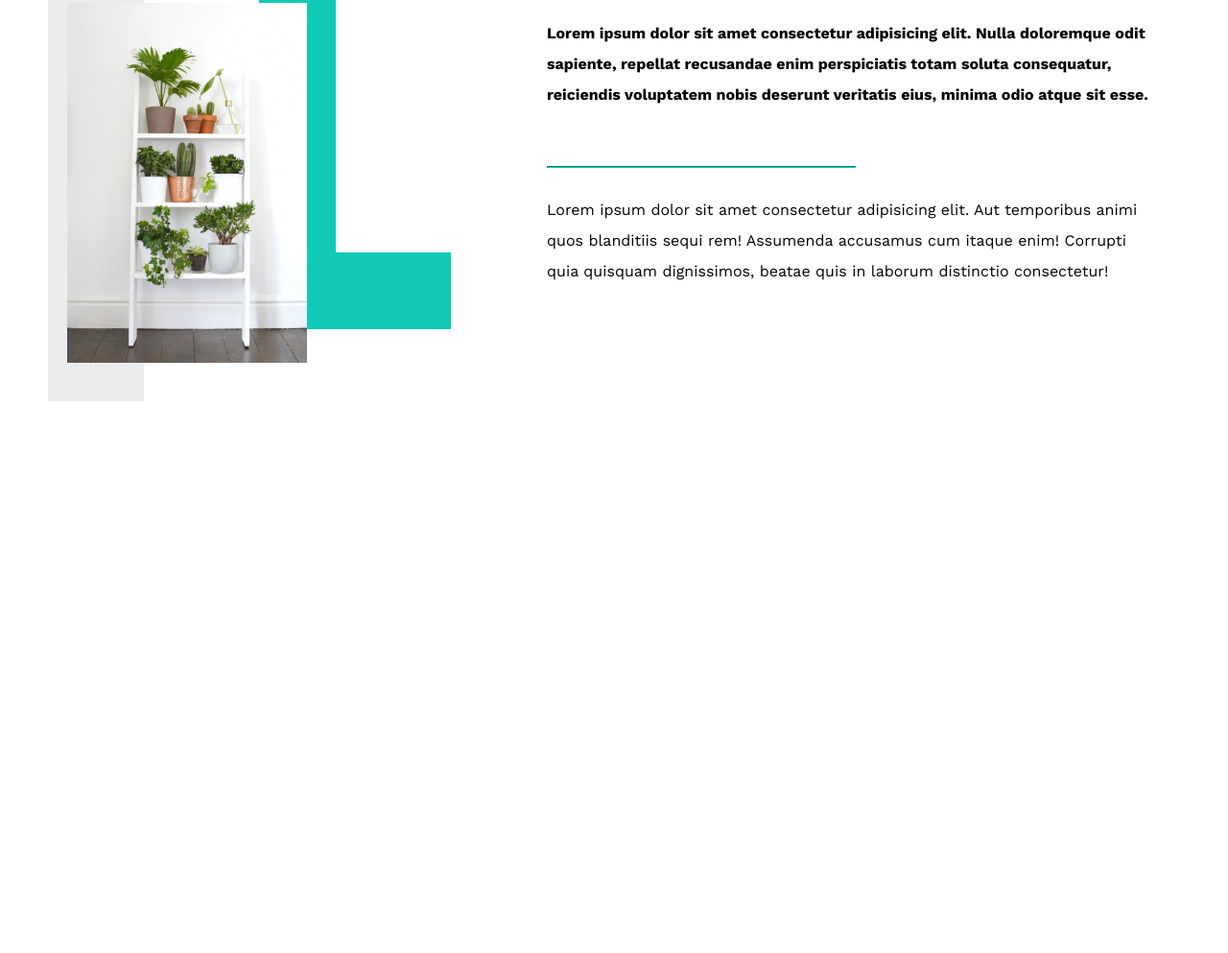
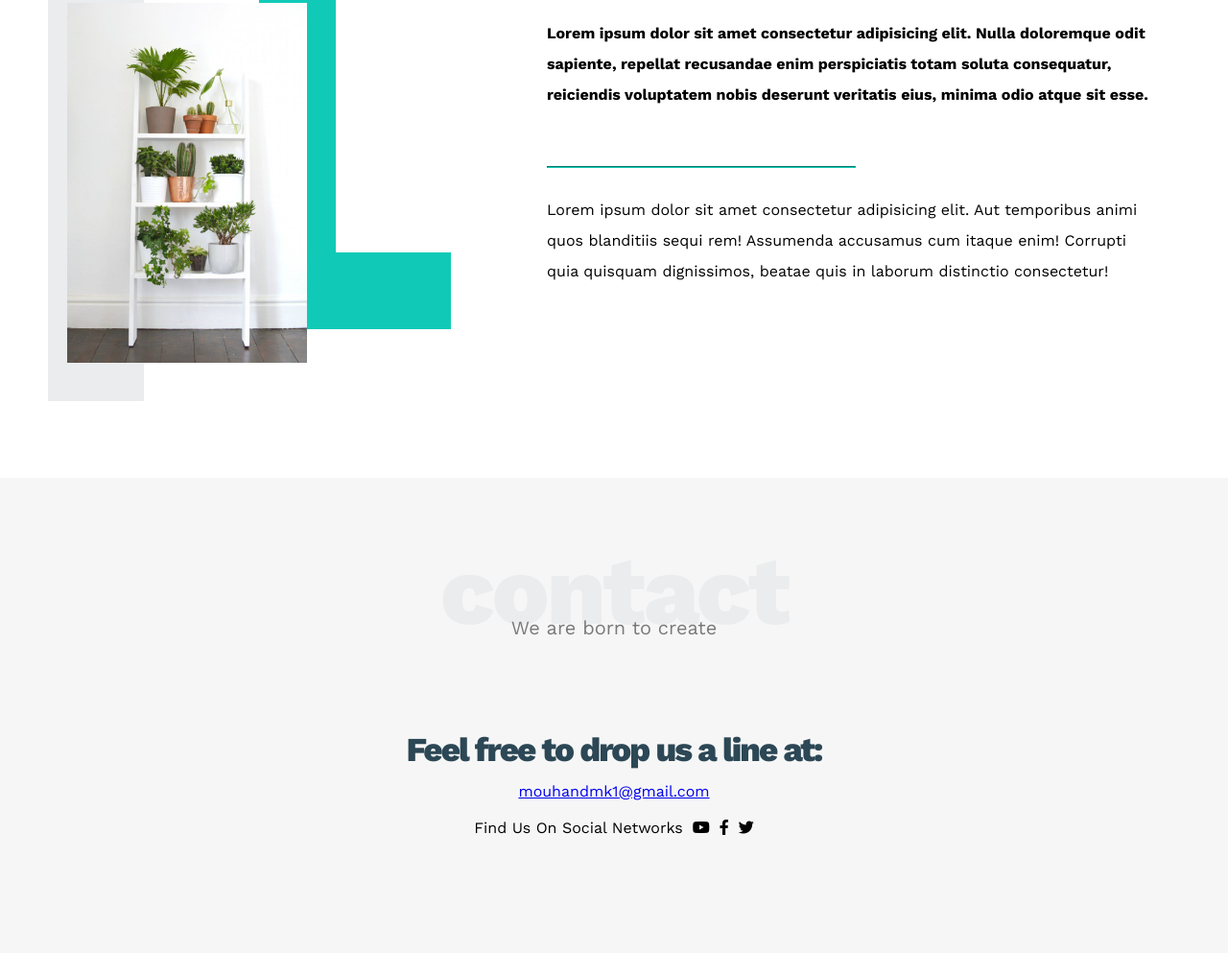
Before and after one commit to muhanadmk/HTML-CSS-TEMPLATE-LEON, a plain HTML site: page index.html in a window 1280 px wide. Shown: the part 2898-3891 px from the top of the page at 96% size. Before the commit the page ends 3396 px from the top, so only its background shows below. Drawn offline with nearby package versions, Linux system fonts and the light colour scheme.

Commit message:
add contact

```diff
--- a/css/leon.css
+++ b/css/leon.css
@@ -373,3 +373,46 @@ border-color: var(--main-color);
     color: var(--color-paragraph-light);
 }
 /* end About */
+/* start contact */
+.contact{
+    padding-top: var(--section-padding);
+    padding-bottom: var(--section-padding);
+    background-color: var(--section-background-color);
+}
+.contact .info {
+    padding-top: var(--section-padding);
+    padding-bottom: var(--section-padding);
+    text-align: center;
+}
+.contact .info .lable {
+    font-size: 35px;
+    font-weight: 800;
+    color: var(--secondary-color);
+    letter-spacing: -2px;
+    margin-bottom: 15px;
+}
+.contact .info .link {
+    display: block;
+    font-size: 35px;
+    font-weight: 800;
+    color: var(--main-color);
+    text-decoration: none;
+}
+.contact .info .social {
+   display: flex;
+   justify-content: center;
+   margin-top: 20px;
+   font-size: 16px;
+}
+.contact .info .social i {
+    margin-left: 10px;
+    color: var(--section-color);
+}
+@media(max-width:767px){
+    .contact .info .link,
+    .contact .info .lable{
+        font-size: 25px;
+    }
+}
+
+/* end contact */
--- a/index.html
+++ b/index.html
@@ -172,6 +172,24 @@
     </div>
   </div>
   <!-- end About -->
+  <!-- start contact -->
+  <div class="contact">
+    <div class="container">
+      <h2 class="special-heading">contact</h2>
+      <p>We are born to create</p>
+      <div class="info">
+        <p class="lable">Feel free to drop us a line at:</p>
+          <a href="mailto:mouhandmk1@gmail.com?subject=contact">mouhandmk1@gmail.com</a class="link"></a>
+          <div class="social">
+            Find Us On Social Networks
+            <i class="fab fa-youtube"></i>
+            <i class="fab fa-facebook-f"></i>
+            <i class="fab fa-twitter"></i>
+          </div>
+      </div>
+    </div>
+  </div>
+  <!-- end contact -->
 
 </body>
 
```
